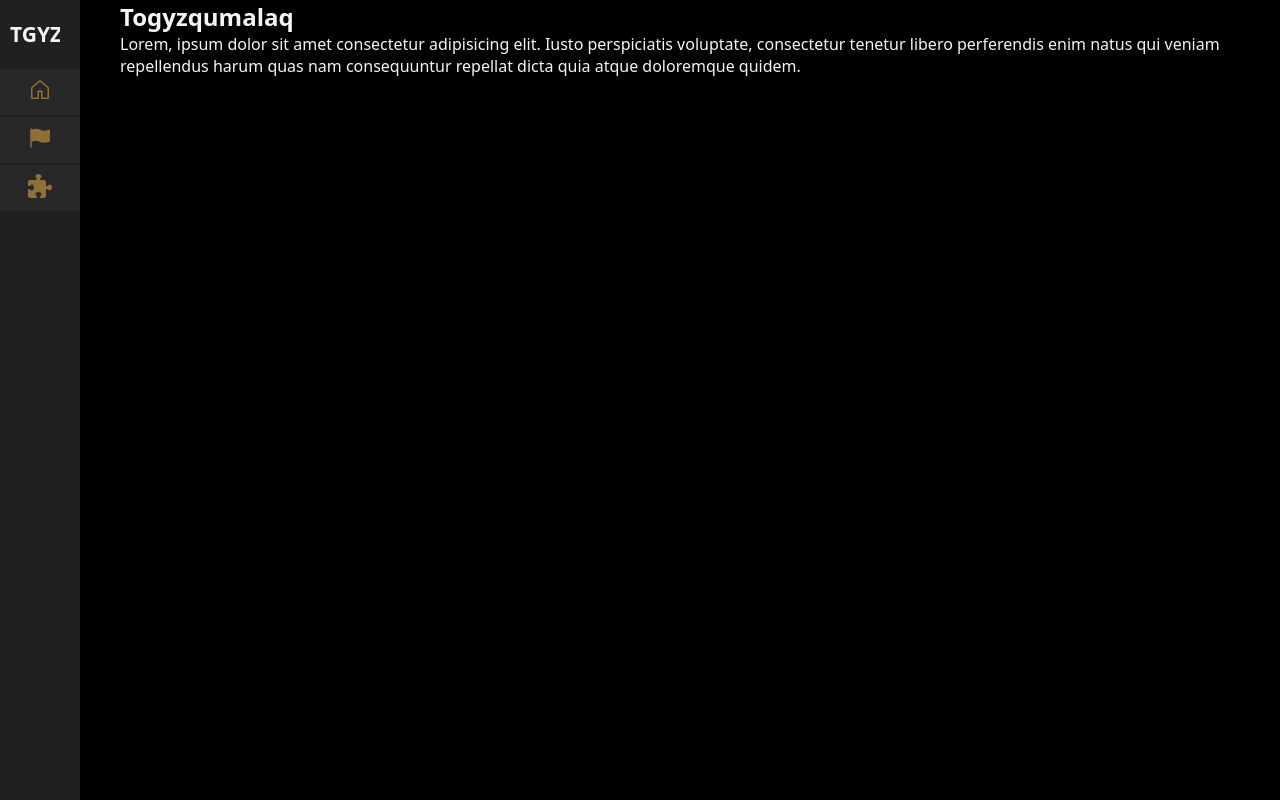
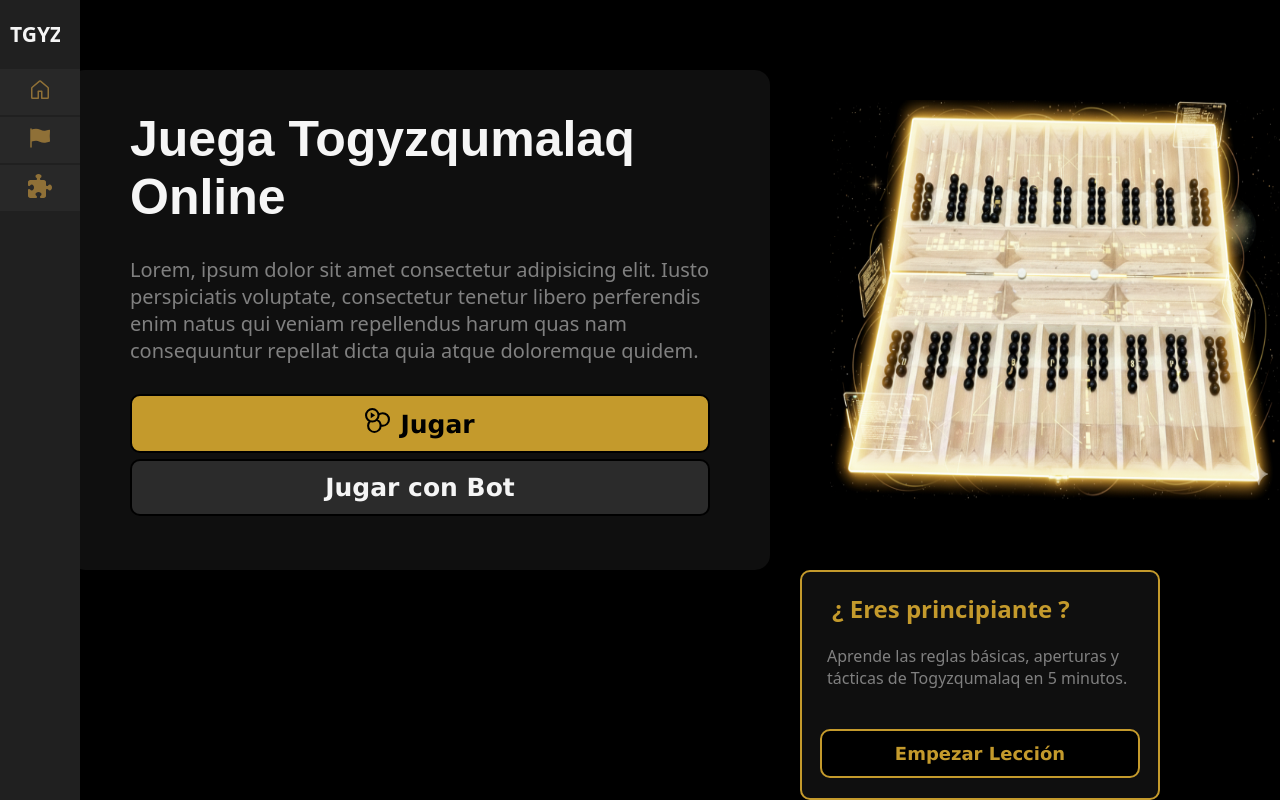
Before and after one commit to ELDani45/TGYZ, a React app in the folder frontend/: page / in a window 1280 px wide. Built offline with nearby package versions, Linux system fonts and the light colour scheme; the HTML template or start-up script is replaced by a standard one.

Commit message:
Signed-off-by: Daniel Alejandro Chilito Giron <chilito45giron@gmail.com>
Empezamos dandoles estilos a el index o home

```diff
--- /dev/null
+++ b/frontend/src/components/IndexComponents/DescriptionTGYZ.css
@@ -0,0 +1,132 @@
+.box-main-description{
+    justify-content: center;
+}
+.div-center-divs{
+    display: flex;
+    justify-content: center;
+    width: 100%;
+    height: auto;
+}
+.box-des-image{
+    display: flex;
+    gap: 60px;
+    margin-top: 70px;
+}
+.box-content1{
+    width: 700px;
+    height: 500px;
+    background-color: #0F0F0F;
+    padding-top: 40px;
+    padding-bottom: 40px;
+    padding-left: 60px;
+    padding-right: 60px;
+    border-radius: 15px;
+}
+.box-content2{
+    width: 500px;
+    height: 500px;
+
+}
+.image-board{
+    margin-top: 30px;
+    width: 450px;
+    height: 400px;
+    border-radius: 15px;
+}
+.text-togyzqunalaq{
+    font-size: 50px;
+    font-family: Arial, Helvetica, sans-serif;
+}
+.text-description{
+    margin-top: 30px;
+    font-size: 20px;
+    color: gray;
+}
+.botons{
+
+    margin-top: 30px;
+    gap: 15px;
+}
+.boton-old{
+    background-color: #C49A2C;
+    width: 100%;
+    padding: 12px;
+    border-radius: 10px;
+    font-size: 25px;
+    font-weight: bold;
+    margin-bottom: 6px;
+    font-family: Verdana, Geneva, Tahoma, sans-serif;
+    border: 2px solid black;
+    transition: transform 0.3s ease;
+    cursor: pointer;
+}
+.boton-old:hover{
+    background-color: #f5bc2b;
+    transition: 0.5s;
+    transform: scale(1.05);
+}
+.boton-gray:hover{
+    background-color: #3f3f3f;
+    transition: 0.5s;
+    transform: scale(1.05);
+}
+.boton-gray{
+    color: whitesmoke;
+    background-color: #2B2B2B;
+    width: 100%;
+    padding: 12px;
+    border-radius: 10px;
+    font-size: 25px;
+    font-weight:bold;
+    margin-bottom: 6px;
+    font-family: Verdana, Geneva, Tahoma, sans-serif;
+    border: 2px solid black;
+}
+.icon-play{
+    margin-right: 10px;
+    font-size: 25px;
+}
+.box-end{
+    width: 100%;
+}
+.box-new{
+    margin-right: 120px;
+    margin-left: auto;
+    width: 360px;
+    height: 230px;
+    justify-content: end;
+    background-color: #0F0F0F;
+    border-radius: 10px;
+    border: 2px solid #C49A2C;
+    display: flex;
+    flex-direction: column;
+}
+.text-new{
+    margin-top: 20px;
+    color: #C49A2C;
+    font-size: 24px;
+    font-family: system-ui, -apple-system, BlinkMacSystemFont, 'Segoe UI', Roboto, Oxygen, Ubuntu, Cantarell, 'Open Sans', 'Helvetica Neue', sans-serif;
+    margin-left: 30px;
+}
+.text-new-des{
+    margin-left: 15px;
+    margin-top: 20px;
+    color: gray;
+    padding-left: 10px;
+    padding-right: 10px;
+}
+.boton-gray-new{
+    color: #C49A2C;
+    background-color: #000000;
+    width: 90%;
+    padding: 12px;
+    border-radius: 10px;
+    font-size: 18px;
+    font-weight:bold;
+    margin-bottom: 6px;
+    font-family: Verdana, Geneva, Tahoma, sans-serif;
+    border: 2px solid #C49A2C;
+    margin-top: auto;
+    align-self: center;
+    margin-bottom: 20px;
+}
--- a/frontend/src/components/IndexComponents/DescriptionTGYZ.jsx
+++ b/frontend/src/components/IndexComponents/DescriptionTGYZ.jsx
@@ -1,8 +1,46 @@
+import { GrServicePlay } from "react-icons/gr";
+import imageTogyzqunalaq from '../../assets/togyzqumalaq_board.png'
+import './DescriptionTGYZ.css'
 
 export function DescriptionTGYZ() {
   return (
-    <div>
-        <h2>Togyzqumalaq</h2>
-        <p>Lorem, ipsum dolor sit amet consectetur adipisicing elit. Iusto perspiciatis voluptate, consectetur tenetur libero perferendis enim natus qui veniam repellendus harum quas nam consequuntur repellat dicta quia atque doloremque quidem.</p>
+    <div className="box-main-description">
+      <div className="div-center-divs">
+        <div className="box-des-image">
+          <div className='box-content1'>
+          <h2 className='text-togyzqunalaq'>Juega Togyzqumalaq Online</h2>
+          <p className='text-description'>Lorem, ipsum dolor sit amet consectetur adipisicing elit. Iusto perspiciatis voluptate, consectetur tenetur libero perferendis enim natus qui veniam repellendus harum quas nam consequuntur repellat dicta quia atque doloremque quidem.
+          </p>
+          <div className='botons'>
+            {/* Botones */}
+            <button className='boton-old'>
+            <GrServicePlay className="icon-play" />
+              Jugar
+            </button> <br />
+            <button className='boton-gray'>
+              Jugar con Bot
+            </button>
+          </div>
+          </div>
+          {/* Parte izquierda ( imagen ) */}
+          <div className='box-content2'>
+            <img className='image-board' src={imageTogyzqunalaq} alt="image of togyzqunalq" />
+          </div>
+        </div>
+      </div>
+      {/* Second row */}
+      <div className="box-end">
+        <div className="box-new">
+          <h3 className="text-new">
+          ¿ Eres principiante ?
+          </h3>
+          <p className="text-new-des">
+            Aprende las reglas básicas, aperturas y tácticas de Togyzqumalaq en 5 minutos.
+          </p>
+          <button className="boton-gray-new">
+            Empezar Lección
+          </button>
+        </div>
+      </div>
     </div>
   )}
--- a/frontend/src/components/NavStyle.css
+++ b/frontend/src/components/NavStyle.css
@@ -137,13 +137,11 @@ ul{
   z-index: 2;
 }
 
-/* Efecto al abrir: el icono se desvanece y se encoge */
 .nav-open .nav-icon {
   opacity: 0;
   visibility: hidden;
 }
 
-/* 1. BASE: Define cómo es el texto y su transición */
 .nav-label {
   position: absolute;
   white-space: nowrap;
@@ -152,17 +150,14 @@ ul{
   transition: opacity 0.8s ease, transform 0.8s cubic-bezier(0.4, 0, 0.2, 1);
 }
 
-/* 2. ESTADO CERRADO: Aquí le dices HACIA DÓNDE se va */
 .nav-closed .nav-label {
   opacity: 0;
   transform: translateX(-80px);
-  pointer-events: none;        /* Evita clics en lo invisible */
-
+  pointer-events: none;
 }
 
-/* 3. ESTADO ABIERTO: Aquí es donde "llega" */
 .nav-open .nav-label {
   opacity: 1;
-  transform: translateX(0);    /* Vuelve a su sitio */
+  transform: translateX(0);
   pointer-events: auto;
 }
--- a/frontend/src/index.css
+++ b/frontend/src/index.css
@@ -13,5 +13,5 @@
 html, body {
   width: 100%;
   height: 100%;
-  overflow-x: hidden; /* Evita scrolls horizontales raros */
+  overflow-x: hidden;
 }
```
Also changed, not shown: frontend/src/assets/togyzqumalaq_board.png (added).
